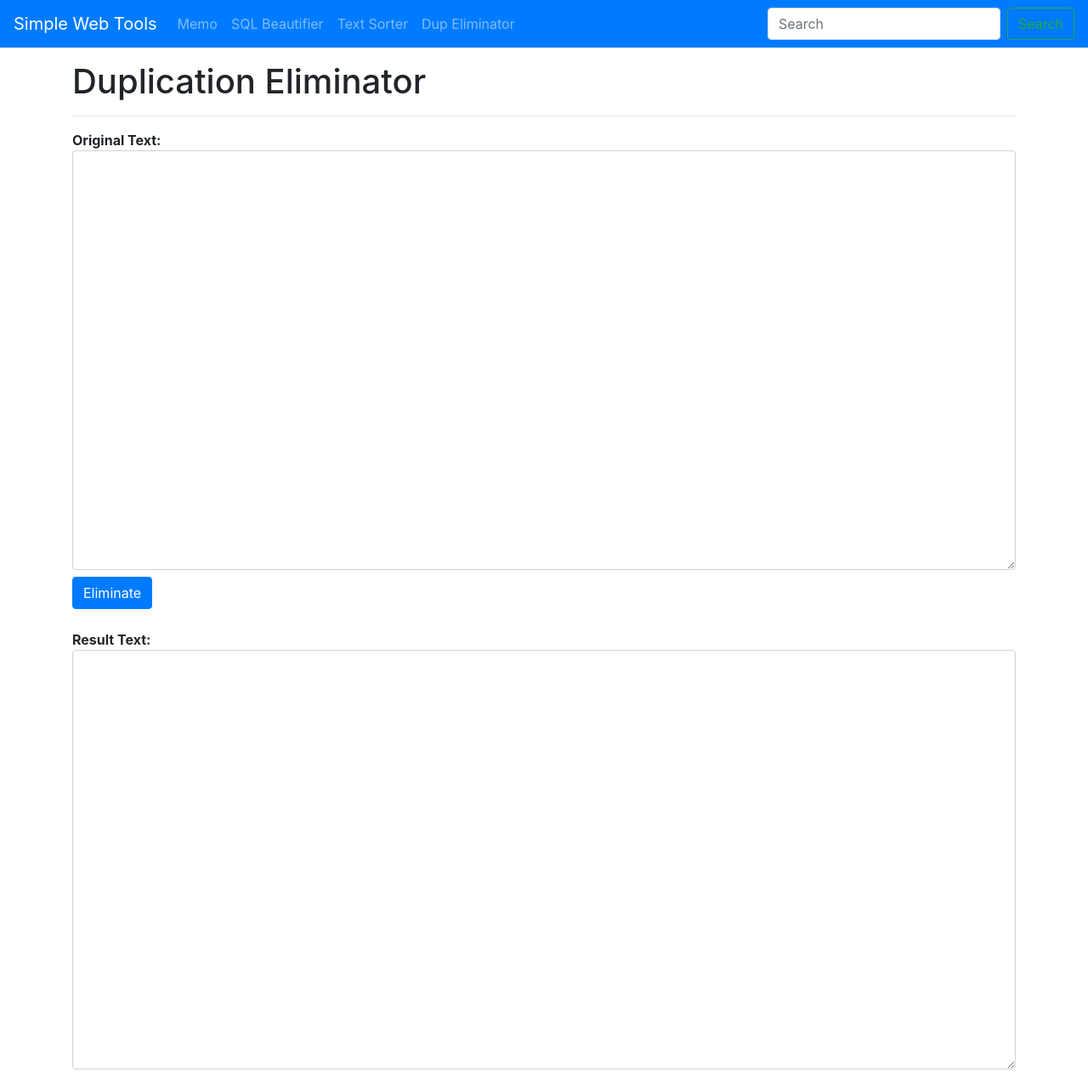
After one commit to kazsat/SimpleWebTools, a Flask app: page /eliminate in a window 1280 px wide. The commit adds this page. Shown: the whole page at 85% size. Run offline with Flask 2, Linux system fonts and the light colour scheme; some libraries are stand-ins or nearby versions.

Commit message:
ver20190803

```diff
--- a/manage.py
+++ b/manage.py
@@ -2,10 +2,13 @@ from simplewebtools import app
 # app.run(host='127.0.0.1', port=5000, debug=True)
 
 if __name__ == '__main__':
-    # Testing Environment
-    # app.run(debug=True)
-    # Production Environment
-    app.run()
+    # Testing Environment --START
+    app.run(debug=True)
+    # Testing Environment --END
+
+    # Production Environment --START
+    # app.run()
+    # Production Environment --END
 
 
 """
--- a/simplewebtools/sqlbeautify.py
+++ b/simplewebtools/sqlbeautify.py
@@ -1,3 +1,8 @@
+import re
+
+indent_string = ['select', 'from', 'where']
+# TODO
+
 class SQLBeautifier(object):
 
     def __init__(self):
@@ -8,7 +13,13 @@ class SQLBeautifier(object):
         self.original_sql = original_sql
 
     def beautify(self):
-        self.beautified_sql = self.original_sql
+        # line = line.replace('\r', '')
+        oneline = ''
+        oneline = re.sub('[\r\n]', ' ', self.original_sql)
+
+
+
+        self.beautified_sql = oneline
 
     def get_beautified_sql(self):
         return self.beautified_sql
--- /dev/null
+++ b/simplewebtools/templates/dupeliminator.html
@@ -0,0 +1,29 @@
+{% extends "layout.html" %}
+{% block body %}
+  <div class="form-group">
+    <p>
+      <h1>Duplication Eliminator</h1>
+    </p>
+    <hr>
+  </div>
+
+  {% for message in get_flashed_messages() %}
+  <div class="flash">{{ message }}</div>
+  {% endfor %}
+
+  <div class="form-group">
+      <form action="{{ url_for('eliminate') }}" method=post>
+        <dl>
+          <dt>Original Text:
+          <dd><textarea class="form-control" name=original-text rows=20 cols=50>{% if original_text %}{{ original_text }}{% endif %}</textarea>
+          <dd><input type=submit class="btn btn-primary mb-2" value="Eliminate">
+        </dl>
+        <dl>
+          <dt>Result Text:
+          <dd>
+            <textarea class="form-control" name=result-text rows=20 cols=50>{% if result_text %}{{ result_text }}{% endif %}</textarea>
+        </dl>
+      </form>
+  </div>
+
+{% endblock %}
--- a/simplewebtools/templates/layout.html
+++ b/simplewebtools/templates/layout.html
@@ -25,6 +25,12 @@
           <li class="nav-item">
             <a class="nav-link" href="{{ url_for('show_sqlbeautifier') }}">SQL Beautifier</a>
           </li>
+          <li class="nav-item">
+            <a class="nav-link" href="{{ url_for('show_textsorter') }}">Text Sorter</a>
+          </li>
+          <li class="nav-item">
+            <a class="nav-link" href="{{ url_for('show_dupeliminator') }}">Dup Eliminator</a>
+          </li>
         </ul>
         <form class="form-inline my-2 my-lg-0">
           <input class="form-control mr-sm-2" type="search" placeholder="Search" aria-label="Search">
--- a/simplewebtools/views.py
+++ b/simplewebtools/views.py
@@ -2,6 +2,8 @@ from flask import request, redirect, url_for, render_template, flash
 from simplewebtools import app, db
 from simplewebtools.models import Entry
 from simplewebtools.models import SqlResult
+from simplewebtools.sqlbeautify import SQLBeautifier
+from simplewebtools.textsorter import TextSorter
 
 @app.route('/')
 def show_home():
@@ -40,7 +42,16 @@ def show_sqlbeautifier():
 def beautify_sql():
 
     original_sql = request.form['original-sql']
-    beautified_sql = request.form['original-sql']
+
+    sqlb = SQLBeautifier()
+    sqlb.set_original_sql(original_sql)
+    sqlb.beautify()
+
+    beautified_sql = sqlb.get_beautified_sql()
+
+    flash('Your SQL was successfully beautified')
+
+    return render_template('sql_beautifier.html', original_sql=original_sql, beautified_sql=beautified_sql)
 
     # entry = Entry(
     #         title=request.form['title'],
@@ -57,10 +68,34 @@ def beautify_sql():
     # update_user = db.Column(db.Text)
     # update_date = db.Column(db.Date)
 
-    flash('Your SQL was successfully beautified')
-
     # return redirect(url_for('show_sqlbeautifier'), beautified_sql=beautified_sql)
     # return redirect(url_for('show_sqlbeautifier'), beautified_sql='aaa')
+    # return redirect(url_for('show_sqlbeautifier'))
 
-    # return redirect(url_for('show_sqlbeautifier'))
-    return render_template('sql_beautifier.html', original_sql=original_sql, beautified_sql=beautified_sql)
+
+
+@app.route('/text-sorter')
+def show_textsorter():
+    return render_template('textsorter.html')
+
+
+@app.route('/sort', methods=['POST'])
+def sort():
+    original_text = request.form['original-text']
+
+    texts = TextSorter()
+    texts.set_original_text(original_text)
+
+    result_text = texts.text_sort()
+
+    return render_template('textsorter.html', original_text=original_text, result_text=result_text)
+
+
+@app.route('/dupeliminator')
+def show_dupeliminator():
+    return render_template('dupeliminator.html')
+
+
+@app.route('/eliminate')
+def eliminate():
+    return render_template('dupeliminator.html')
```
Also changed, not shown: simplewebtools/config.py (+8 -4 lines), simplewebtools/templates/textsorter.html (added, +29 -0 lines), simplewebtools/textsorter.py (added, +26 -0 lines), 1 other file.
